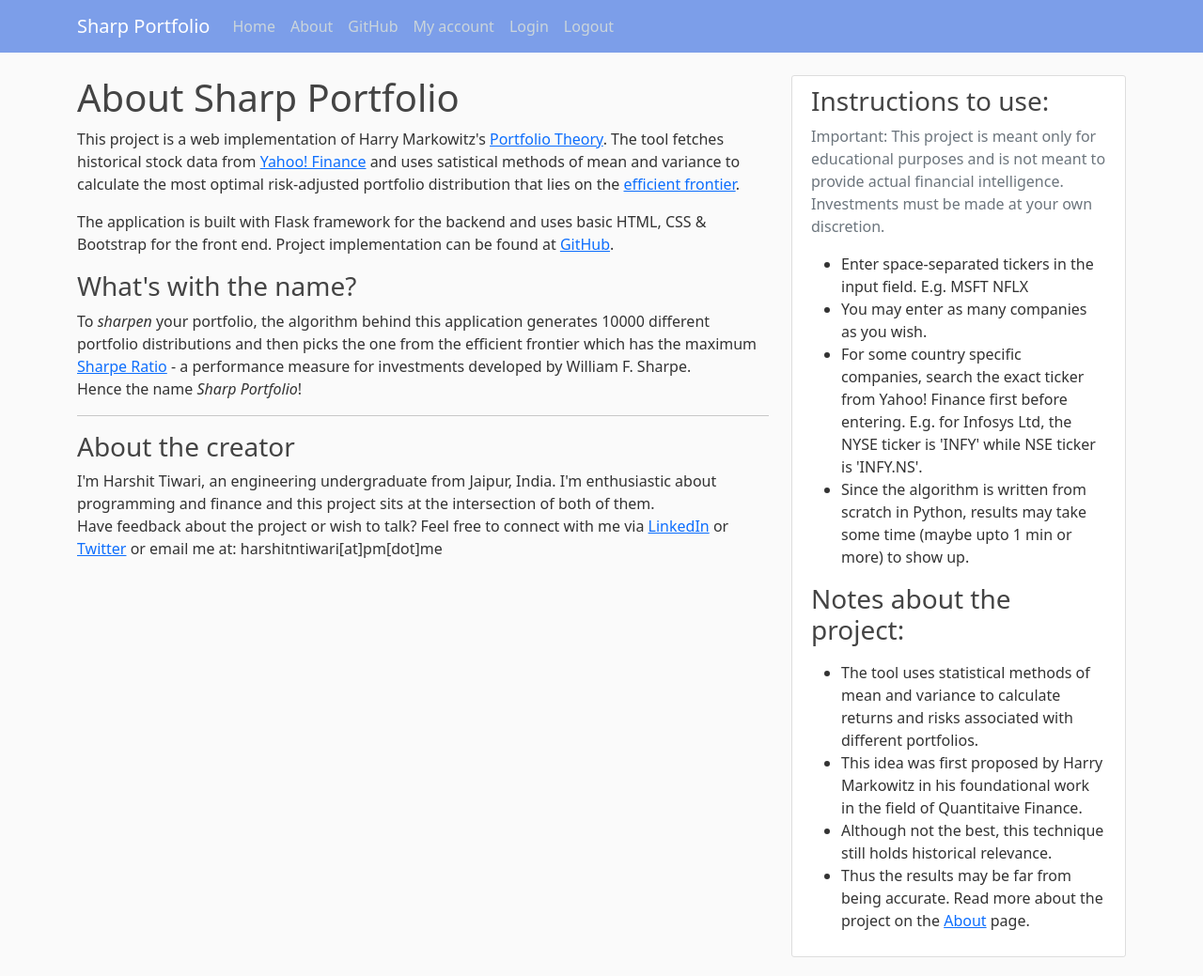
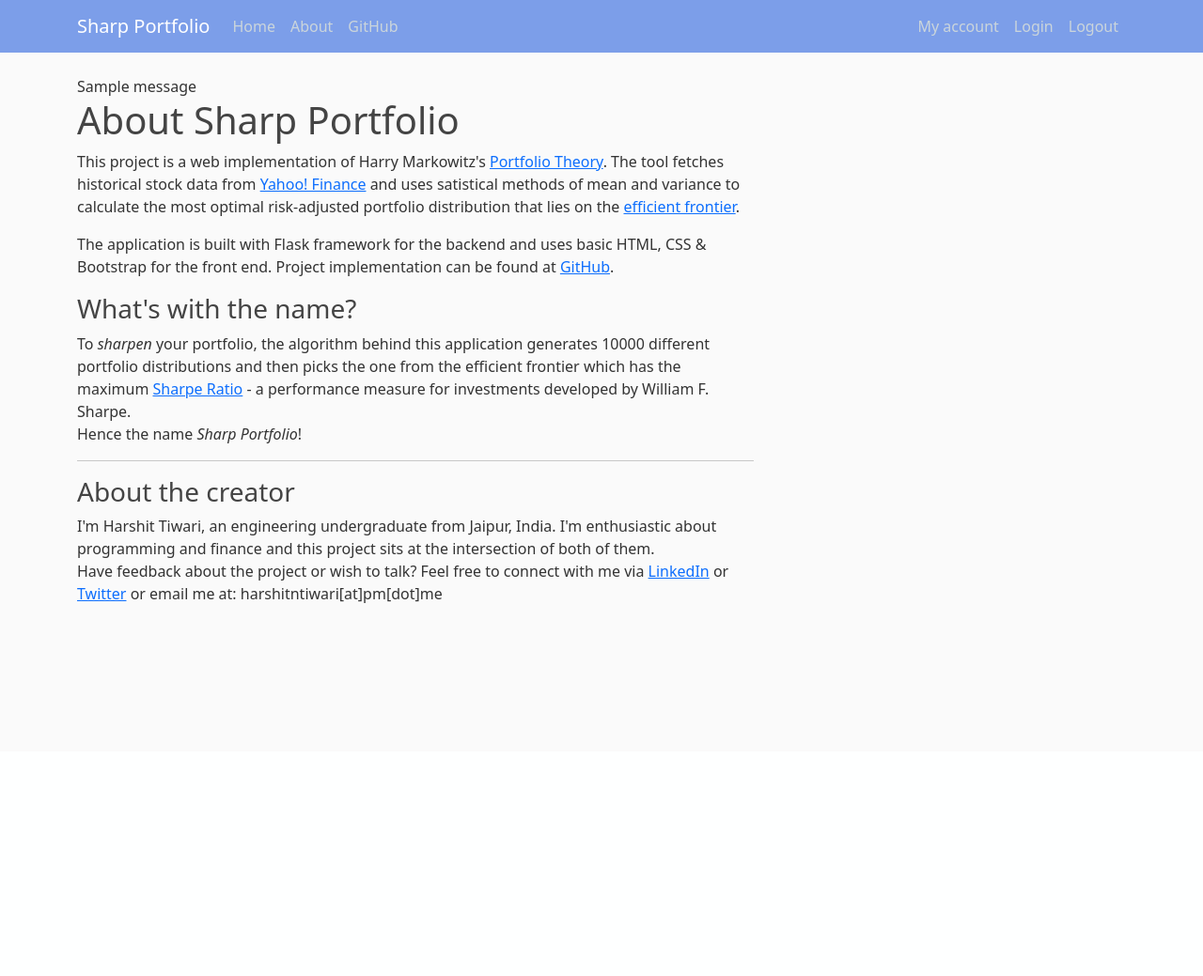
Before and after one commit to HarshitNTiwari/Portfolio-Optimizer, a Flask app: page /about in a window 1280 px wide. Shown: the whole page at 94% size. After the commit the page ends 642 px from the top, so only its background shows below. Run offline with Flask 2, Linux system fonts and the light colour scheme; one stand-in notice (Sample message) is shown.

Commit message:
commit to main

```diff
--- a/app.py
+++ b/app.py
@@ -4,8 +4,9 @@ from user import User
 
 from calculate import Calculate_portfolio
 from format import format_output, create_dict
-from database import get_user, save_user_info, save_portfolio_info
+from database import get_user, save_user_info, save_portfolio_info, get_portfolio
 
+# Application Setup
 app = Flask(__name__)
 app.secret_key = b'hdhcbchhh'
 login_manager = LoginManager()
@@ -15,15 +16,17 @@ login_manager.login_view = "login"
 ticker = []
 weigh = []
 
-# home page
+# Home Page
 @app.route('/')
 def home():
     return render_template('home.html')
 
+# About Page
 @app.route('/about')
 def about():
     return render_template('about.html', title='About')
 
+# To handle portfolio calculations
 @app.route('/calculate', methods=['POST','GET'])
 def calculate():
     if request.method == "POST":
@@ -33,29 +36,31 @@ def calculate():
         ticker.append(tickers)
         output = format_output(tickers, weights)
         flash("Portfolio generated successfully!", "info")
-        flash( "Your optimal portfolio distribution is: "+output, "info")
+        flash( "Your optimal portfolio distribution is: " + output, "info")
         # return redirect(request.referrer)  # to return to the same page after form submission
         return redirect(url_for('home'))
-def give_list():
-    return tickers, weights
 
-
+# To handle user login
 @app.route('/login', methods=['GET', 'POST'])
 def login():
-    message = ""
-    if request.method == 'POST':
-        username = request.form['username']
-        password_input = request.form['password']
-        user = get_user(username)
-        if user and user.check_password(password_input):
-            login_user(user)
-            message = 'Hi '+current_user.username+', You have been Logged in!'
-            return redirect(url_for('home'))
-        else:
-            message = 'Invalid Credentials. Failed to login!'
-    return render_template('login.html', message=message)
+    if current_user.is_authenticated:
+        flash ('You are already Logged in!')
+        return redirect(request.referrer)
+    else:
+        message = ""
+        if request.method == 'POST':
+            username = request.form['username']
+            password_input = request.form['password']
+            user = get_user(username)
+            if user and user.check_password(password_input):
+                login_user(user)
+                message = 'Hi '+current_user.username+', You have been Logged in!'
+                return redirect(url_for('home'))
+            else:
+                message = 'Invalid Credentials. Failed to login!'
+            return render_template('login.html', message=message)
 
-
+# To handle user signup
 @app.route('/signup', methods=['POST','GET'])
 def signup():
     message = ""
@@ -72,6 +77,7 @@ def signup():
     else:
         return render_template('signup.html')
 
+# To handle user logout
 @app.route('/logout')
 def logout():
     if current_user.is_authenticated:
@@ -80,30 +86,29 @@ def logout():
         flash("You're not Logged in!")
     return redirect(url_for('home'))
 
-
+# To handle 'save portfolio' operation
 @app.route('/save', methods=['POST','GET'])
 @login_required
 def save_portfolio():
-    weights = weigh.pop()
-    tickers = ticker.pop()
-    username = current_user.get_id()
-    print(username)
-    print(weights)
-    print(tickers)
-    if(len(weights)!=0):
+    if(len(weigh)!=0):
+        weights = weigh.pop()
+        tickers = ticker.pop()
+        username = current_user.get_id()
         tickers = tickers.split()
         portfolio_dict = create_dict(tickers, weights)
-        print(portfolio_dict)
         save_portfolio_info(username, portfolio_dict)
         flash('Portfolio saved Successfully!')
     else:
         flash('Please create a portfolio first!')
     return redirect(url_for('home'))
 
+# To view 'My Account'
 @app.route('/account', methods=['POST','GET'])
 @login_required
 def account():
-    return render_template('account.html')
+    username = current_user.get_id()
+    stocks = get_portfolio(username)
+    return render_template('account.html', data = stocks)
 
 
 @login_manager.user_loader
--- a/calculate.py
+++ b/calculate.py
@@ -1,5 +1,6 @@
 import PortfolioOptimizer as PortOpt
 
+# Function to calculate portfolio
 def Calculate_portfolio(tickers):
 	tickers = tickers.split()
 	optimum = PortOpt.main(tickers)
--- a/format.py
+++ b/format.py
@@ -1,3 +1,5 @@
+# Utility functions to format particular outputs
+
 def format_output(tickers, y):
 	tickers = tickers.split()
 	output=""
--- a/templates/about.html
+++ b/templates/about.html
@@ -2,6 +2,15 @@
 {% extends "layout.html" %}
 <!-- overriding the 'content' block -->
 {% block content %}
+<div class="row">
+	<div class="col-md-8">
+		{% with messages = get_flashed_messages() %}
+            {% if messages %}
+                {% for msg in messages %}
+                    {{msg}}
+                {% endfor %}
+            {% endif %}
+         {% endwith %}
 		<h1>About Sharp Portfolio</h1>
 		<p>
 			This project is a web implementation of Harry Markowitz's <a href="https://en.wikipedia.org/wiki/Markowitz_model">Portfolio Theory</a>. The tool fetches historical stock data from <a href="https://finance.yahoo.com/">Yahoo! Finance</a> and uses satistical methods of mean and variance to calculate the most optimal risk-adjusted portfolio distribution that lies on the <a href="https://en.wikipedia.org/wiki/Efficient_frontier">efficient frontier</a>.
@@ -20,4 +29,6 @@
 			Have feedback about the project or wish to talk?
 			Feel free to connect with me via <a href="https://www.linkedin.com/in/harshitntiwari/">LinkedIn</a> or <a href="https://twitter.com/HarshitNTiwari">Twitter</a> or email me at: harshitntiwari[at]pm[dot]me
 		</p>
+	</div>
+</div>
 {% endblock content %}
--- a/templates/layout.html
+++ b/templates/layout.html
@@ -23,25 +23,33 @@
 	<!-- Navigation Bar -->
 	<header class="site-header">
 	  <nav class="navbar navbar-expand-md navbar-dark bg-steel fixed-top">
+
 	    <div class="container">
 	      <a class="navbar-brand mr-4" href="/">Sharp Portfolio</a>
+
 	      <button class="navbar-toggler" type="button" data-toggle="collapse" data-target="#navbarToggle" aria-controls="navbarToggle" aria-expanded="false" aria-label="Toggle navigation">
 	        <span class="navbar-toggler-icon"></span>
 	      </button>
+
 	      <div class="collapse navbar-collapse" id="navbarToggle">
+	      	<!-- Navbar Left Side -->
 	        <div class="navbar-nav mr-auto">
 	          <a class="nav-item nav-link" href="/">Home</a>
 	          <a class="nav-item nav-link" href="/about">About</a>
+	          <a class="nav-item nav-link" href="https://github.com/HarshitNTiwari/Portfolio-Optimizer">GitHub</a>
 	        </div>
+
 	        <!-- Navbar Right Side -->
-	        <div class="navbar-nav">
-	          <a class="nav-item nav-link" href="https://github.com/HarshitNTiwari/Portfolio-Optimizer">GitHub</a>
+	        <div class="navbar-nav ms-auto">
 	          <a class="nav-item nav-link" href="/account">My account</a>
 	          <a class="nav-item nav-link" href="/login">Login</a>
 	          <a class="nav-item nav-link" href="/logout">Logout</a>
 	        </div>
+
 	      </div>
+
 	    </div>
+
 	  </nav>
 	</header>
 
@@ -49,11 +57,10 @@
 	<main role="main" class="container">
 	  <div class="row">
 
-	    <div class="col-md-8">
 	      {% block content %}{% endblock %}
-	    </div>
 
-	    <div class="col-md-4">
+
+	    <!-- <div class="col-md-4">
 	      <div class="content-section">
 	        <h3>Instructions to use:</h3>
 	        <p class='text-muted'> Important: This project is meant only for educational purposes and is not meant to provide actual financial intelligence. Investments must be made at your own discretion.
@@ -74,7 +81,7 @@
 	        	</ul>
 	        </p>
 	      </div>
-	    </div>
+	    </div> -->
 
 	  </div>
 	</main>
--- a/templates/login.html
+++ b/templates/login.html
@@ -1,6 +1,7 @@
 {% extends "layout.html" %}
 {% block content %}
-
+<div class="row">
+    <div class="col-md-8">
         <h3>{{ message }}</h3>
         <h1>Please Login to Sharp-Portfolio: </h1>
         <form action='/login' method="POST" class="col s12">
@@ -25,4 +26,6 @@
         <div class="row">
             <h5>Don't have an account yet? Create one by <a href="/signup">Signing Up here</a></h5>
         </div>
+    </div>
+</div>
 {% endblock %}
--- a/templates/signup.html
+++ b/templates/signup.html
@@ -1,5 +1,7 @@
 {% extends "layout.html" %}
 {% block content %}
+<div class="row">
+    <div class="col-md-8">
         <h2>Welcome to Sharp-Portfolio</h2>
         <p>Please create an account by Signing Up below</p>
         <h3>{{ message }}</h3>
@@ -30,6 +32,6 @@
         <div class="row">
             <h5>Already have an account? <a href="/login">Login here</a></h5>
         </div>
-
-
+    </div>
+</div>
 {% endblock %}
--- a/user.py
+++ b/user.py
@@ -1,7 +1,7 @@
 from werkzeug.security import check_password_hash
 from flask_login import UserMixin, AnonymousUserMixin
 
-
+# User class for Flask-login
 class User(UserMixin, AnonymousUserMixin):
 	def __init__(self, username, email, password):
 		self.username = username
```
Also changed, not shown: database.py (+9 -1 lines), templates/account.html (+8 -1 lines), templates/home.html (+24 -2 lines). Lines whose indentation alone changed are shown as unchanged.
